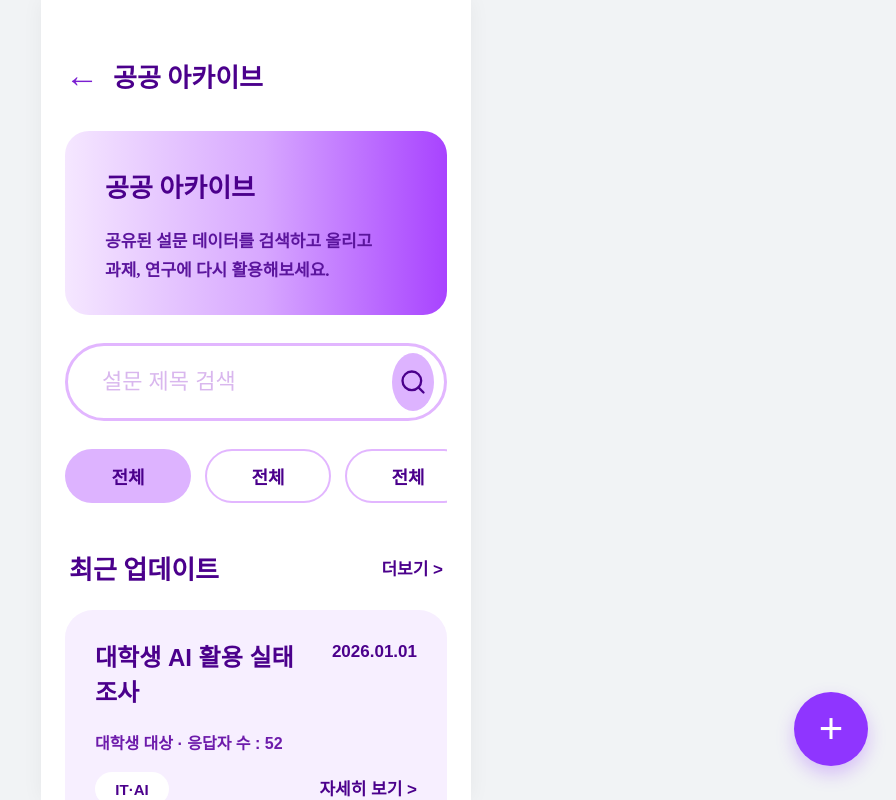
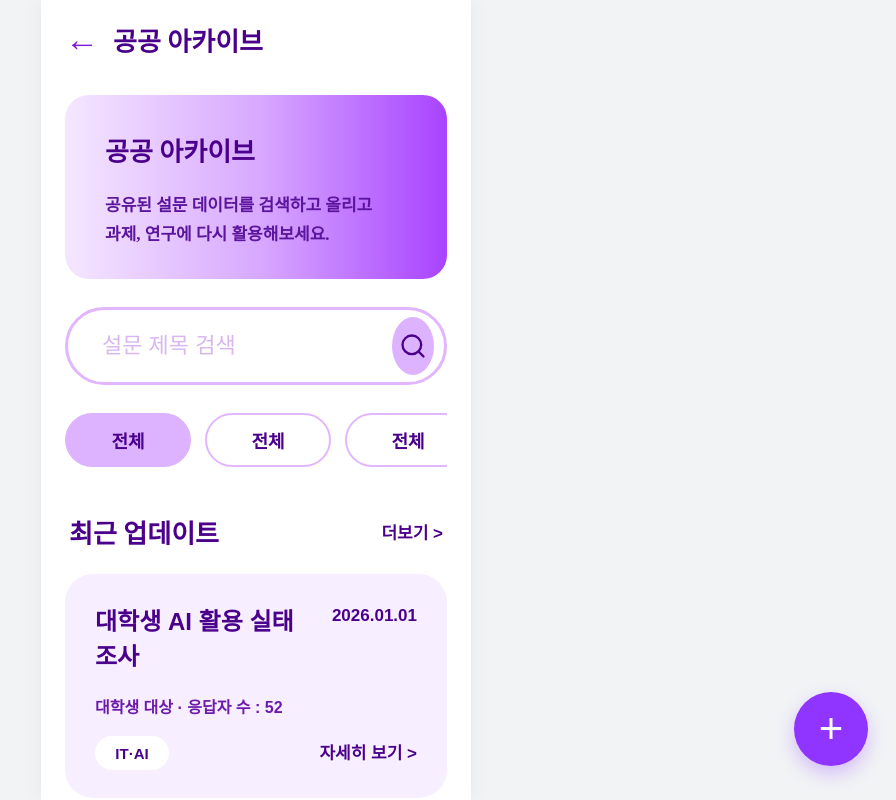
Before and after one commit to kah070809-rgb/Loopa-frontend, a React (Vite) app: page /archivemain in a window 1280 px wide. Shown: the whole page, without its empty margins (384-1280 px from the left). Built offline with nearby package versions, Linux system fonts and the light colour scheme.

Commit message:
padding  수정

```diff
--- a/src/pages/publicarchive/ArchiveExtra.css
+++ b/src/pages/publicarchive/ArchiveExtra.css
@@ -1,7 +1,7 @@
 .archive-extra-page {
   width: 100%;
   min-height: 100vh;
-  padding: 44px 30px;
+  padding: 20px 30px;
   box-sizing: border-box;
   background-color: #ffffff;
 }
--- a/src/pages/publicarchive/PublicArchiveMain.css
+++ b/src/pages/publicarchive/PublicArchiveMain.css
@@ -1,7 +1,7 @@
 .archive-page {
   width: 100%;
   min-height: 100vh;
-  padding: 56px 24px 40px;
+  padding: 20px 24px 40px;
   box-sizing: border-box;
   background-color: white;
   color: #4b008c;
```
